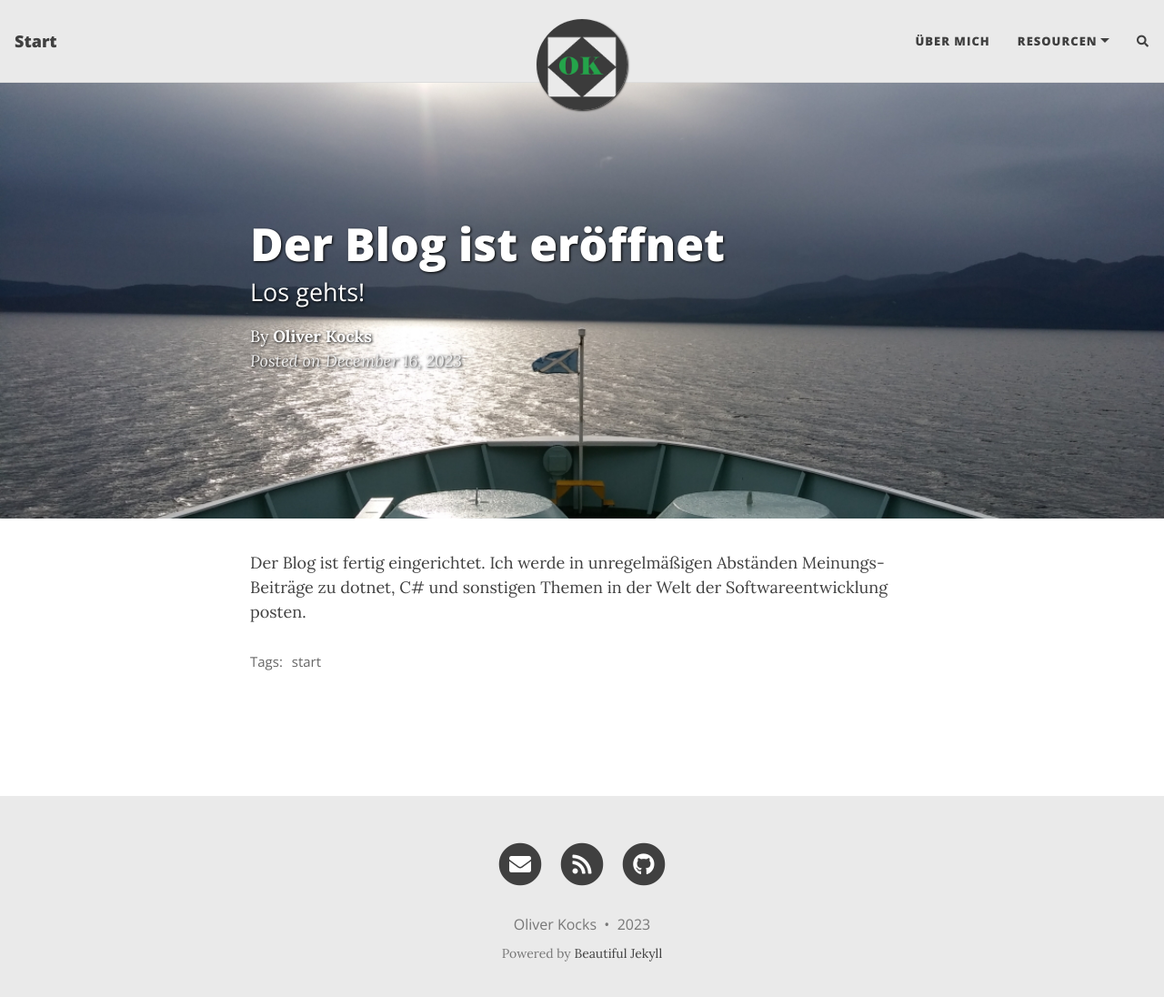
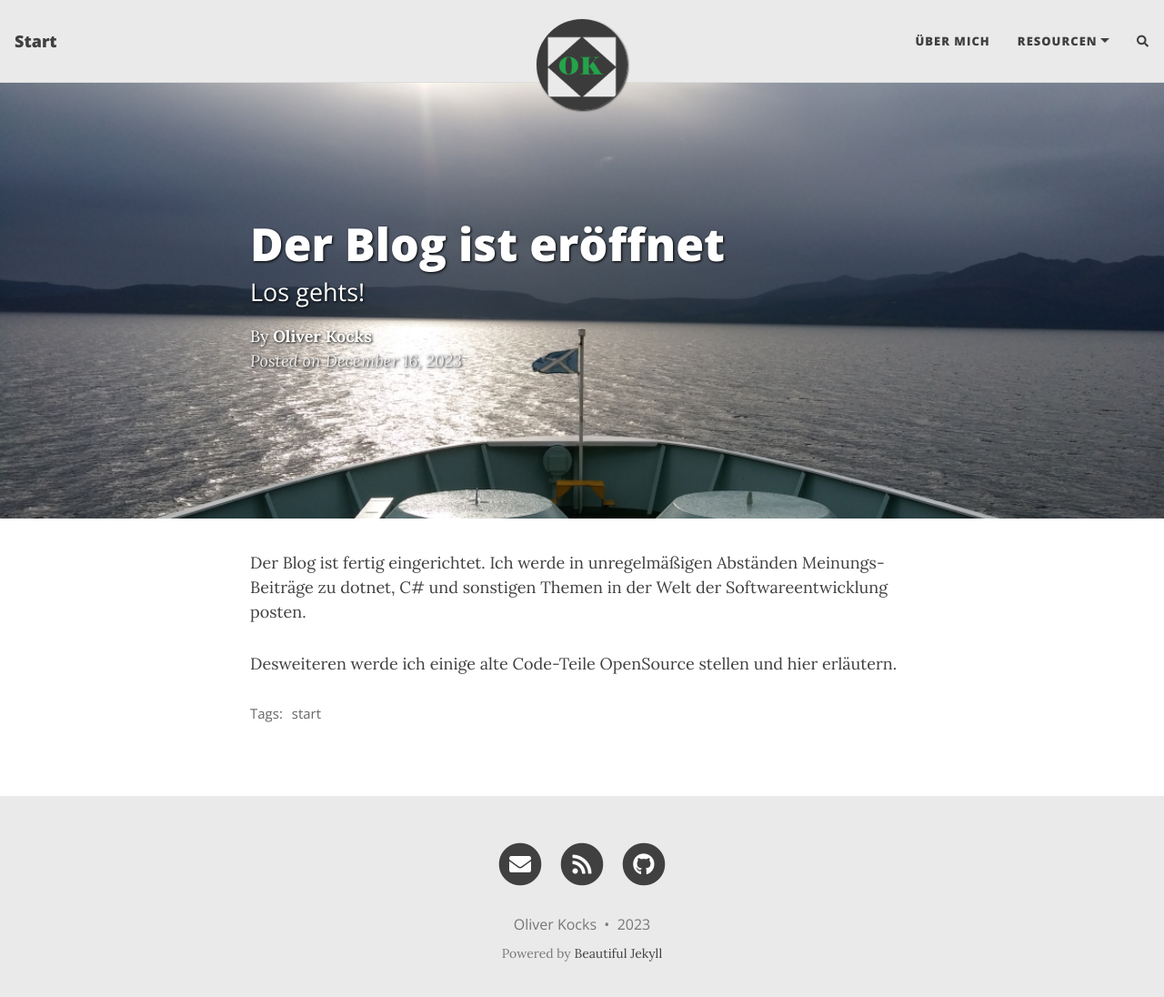
Before and after one commit to OliverKrainz/OliverKrainz.github.io, a Jekyll site: the page built from _posts/2023-12-16-start.md, in a window 1280 px wide and 1109 px high. Shown: the top 1096 px of the window at 91% size. Built offline with Jekyll 4.4.1, drawn with Linux system fonts in a browser that asks for light colours; nearby versions of some CDN libraries; comment, search, counter and statistics services are not loaded.

Commit message:
Changed first post text.

```diff
--- a/_posts/2023-12-16-start.md
+++ b/_posts/2023-12-16-start.md
@@ -10,3 +10,5 @@
 ---
 
 Der Blog ist fertig eingerichtet. Ich werde in unregelmäßigen Abständen Meinungs-Beiträge zu dotnet, C# und sonstigen Themen in der Welt der Softwareentwicklung posten.
+
+Desweiteren werde ich einige alte Code-Teile OpenSource stellen und hier erläutern.
```
